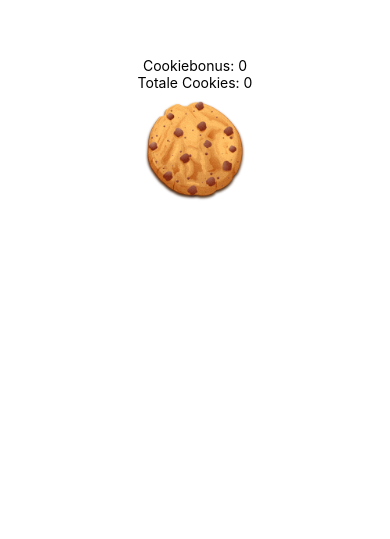
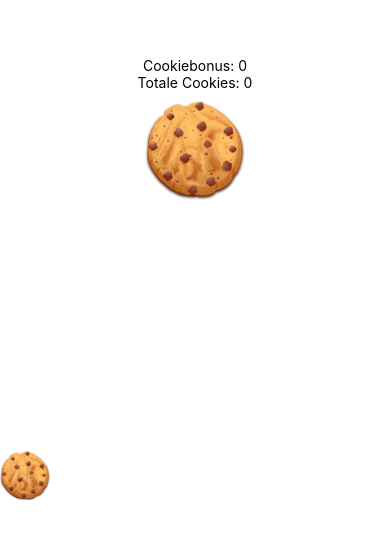
Before and after one commit to sembb/reactcoockieclicker, a React Native app: screen / in a window 390 px wide. Shown: the part 293-832 px from the top of the page. Built offline with nearby package versions, Linux system fonts and the light colour scheme.

Commit message:
Begonnen met een kleine animatie, bij elke klik moet er een cookie uit de grote cookie vliegen.

```diff
--- a/App.js
+++ b/App.js
@@ -1,6 +1,6 @@
 import { StatusBar } from 'expo-status-bar';
-import React, {useState,useEffect} from 'react';
-import { Button, StyleSheet, Text, View, Image, TouchableOpacity } from 'react-native';
+import React, {useState,useEffect,useRef} from 'react';
+import { Button, StyleSheet, Text, View, Image, TouchableOpacity, Animated } from 'react-native';
 import Purchasables from './Purchasables';
 
 var boostStart = false;
@@ -13,6 +13,24 @@ export default function App(props) {
   const [cookieCount, modifyCookieCount] = useState(0)
   const [costCount, modifyCostCount] = useState(10)
   const [costCountClick, modifyCostCountClick] = useState(10)
+
+  const bottomref = useRef(new Animated.Value(50)).current;
+  const leftref = useRef(new Animated.Value(0)).current;
+  const cookieBounce = () => {
+    // Will change fadeAnim value to 1 in 5 seconds
+    Animated.parallel([
+      Animated.timing(bottomref, {
+          toValue: 0,
+          duration: 300
+      }),
+      Animated.timing(leftref, {
+          toValue: 60,
+          duration: 300
+      })
+    ]).start(() => {
+
+    });
+  };
 
   {/* If the cookieautocount is updated, activate the counter that adds a cookie to the bonuscookie every 1 second. */}
   useEffect(() => {
@@ -59,7 +77,8 @@ export default function App(props) {
       <Text>Cookiebonus: {cookieAutoCount}</Text>
       <Text>Totale Cookies: {cookieCount}</Text>
       {/* TouchableOpacity is needed to make use of Onpress prop */}
-      <TouchableOpacity onPress = {addCookie}>
+      <Animated.Image style={[styles.bouncingcookie, {left: leftref, bottom: bottomref}]} source={require('./images/cookie.png')}></Animated.Image>
+      <TouchableOpacity onPress = {addCookie, cookieBounce}>
         <Image style={styles.image} source={require('./images/cookie.png')}/>
       </TouchableOpacity>
         <Purchasables type="perSecBoost" addPurchase={addPurchase} count={cookieCount} title='Koekjesslaaf' cost={costCount}/>
@@ -90,4 +109,12 @@ const styles = StyleSheet.create({
     width: 100,
     height: 100,
     resizeMode: 'contain' },
+
+  bouncingcookie: {
+    position: 'absolute',
+    left: '50%',
+    bottom: '50%',
+    width: 50,
+    height: 50,
+  },
 });
```
